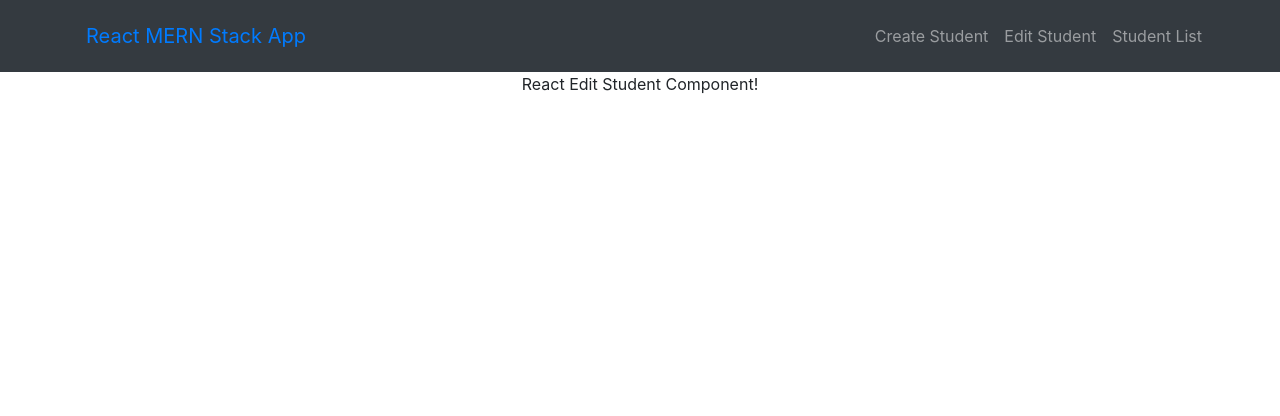
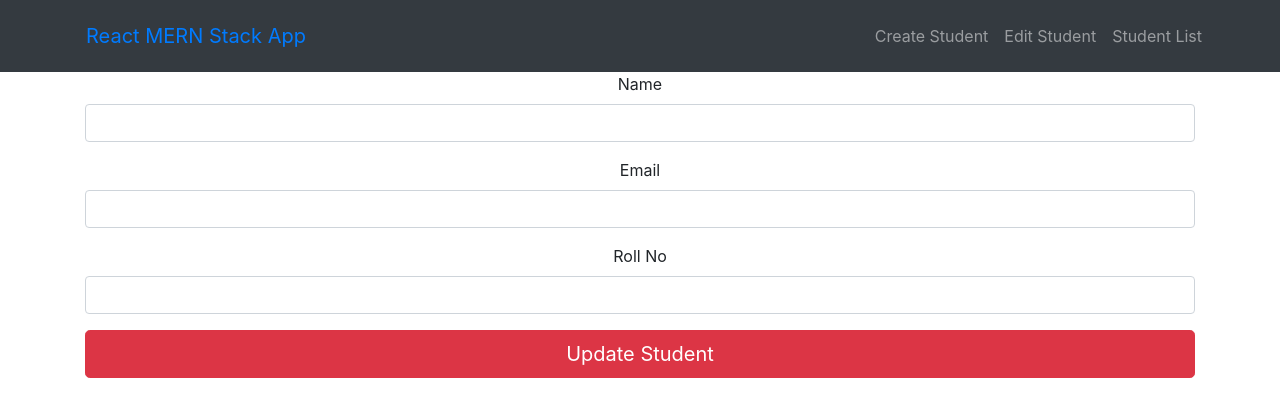
Before and after one commit to SannatKumar/mernstack-crud, a React (Create React App) app: page /edit-student/1 in a window 1280 px wide. Shown: the top 416 px of the page. Built offline with nearby package versions, Linux system fonts and the light colour scheme; no server answers.

Commit message:
Form and axios added

```diff
--- a/src/components/edit-student.component.js
+++ b/src/components/edit-student.component.js
@@ -1,11 +1,92 @@
 import React, { Component } from "react";
-import { render } from "react-dom";
+import Button from "react-bootstrap/Button";
+import Form from "react-bootstrap/Form";
+import axios from "axios";
 
 export default class EditStudent extends Component{
+
+    constructor(props){
+        super(props)
+        this.onChangeStudentName = this.onChangeStudentName.bind(this);
+        this.onChangeStudentEmail = this.onChangeStudentEmail.bind(this);
+        this.onChangeStudentRollno = this.onChangeStudentRollno.bind(this);
+        this.onSubmit = this.onSubmit.bind(this);
+
+        //state
+        this.state = {
+            name: '',
+            email: '',
+            rollno: ''
+        }
+    }
+
+    componentDidMount() {
+        axios.get('http>//localhost:4000/students/edit-student/' + this.props.match.params.id)
+        .then(res=> {
+            this.setState({
+                name: res.data.name,
+                email: res.data.email,
+                rollno: res.data.rollno
+            });
+        }).catch((error) =>{
+            console.log(error);
+        })
+    }
+
+    onChangeStudentName(e) {
+        this.setState({name: e.target.value})
+    }
+
+    onChangeStudentEmail(e){
+        this.setState({email: e.target.value})
+    }
+
+    onChangeStudentRollno(e){
+        this.setState({rollno: e.target.value})
+    }
+
+    onSubmit(e) {
+        e.preventDefault()
+
+        const studentObject = {
+            name: this.state.name,
+            email: this.state.email,
+            rollno: this.state.rollno
+        };
+
+        axios.put('http://localhost:4000/students/update-student/' + this.props.match.params.id, studentObject)
+        .then((res) => {
+            console.log(res.data)
+            console.log('Student successfully updated')
+        }).catch((error) => {
+            console.log(error)
+        })
+
+        //Redirect to Student List
+
+        this.props.history.push('/student-list')
+    }
     render() {
         return(
-            <div>
-                <p>React Edit Student Component!</p>
+            <div className="form-wrapper">
+                <Form onSubmit={this.onSubmit}>
+                    <Form.Group controlId='Name'>
+                    <Form.Label>Name</Form.Label>
+                    <Form.Control type="text" value={this.state.name} onChange={this.onChangeStudentName} />
+                    </Form.Group>
+
+                    <Form.Group controlId='Email'>
+                    <Form.Label>Email</Form.Label>
+                    <Form.Control type="email" value={this.state.email} onChange={this.onChangeStudentEmail} />
+                    </Form.Group>
+
+                    <Form.Group controlId='rollno'>
+                    <Form.Label>Roll No</Form.Label>
+                    <Form.Control type="text" value={this.state.rollno} onChange={this.onChangeStudentRollno} />
+                    </Form.Group>
+
+                <Button variant="danger" size="lg" block="block" type="submit"> Update Student</Button>
+                </Form>
             </div>
         );
     }
```
